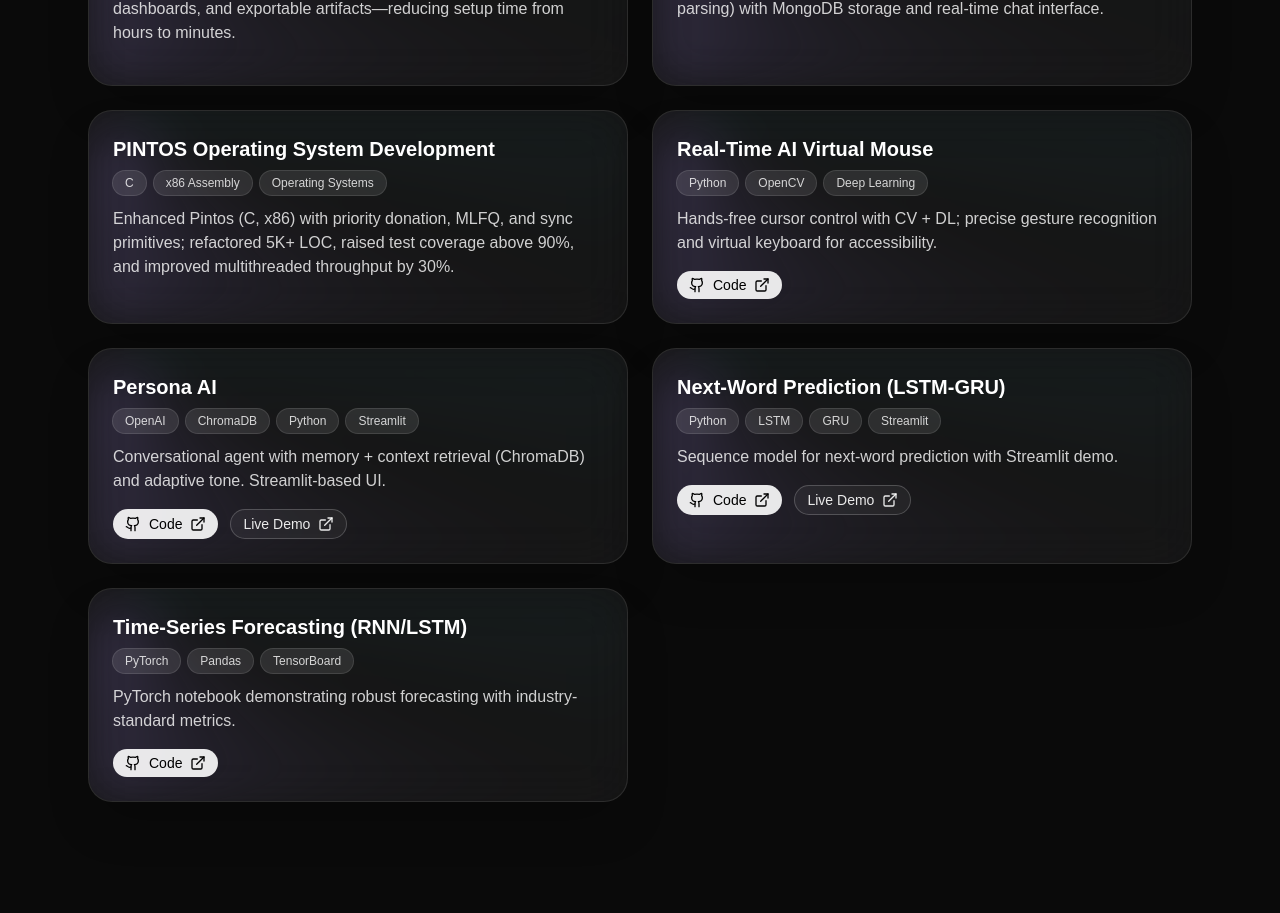
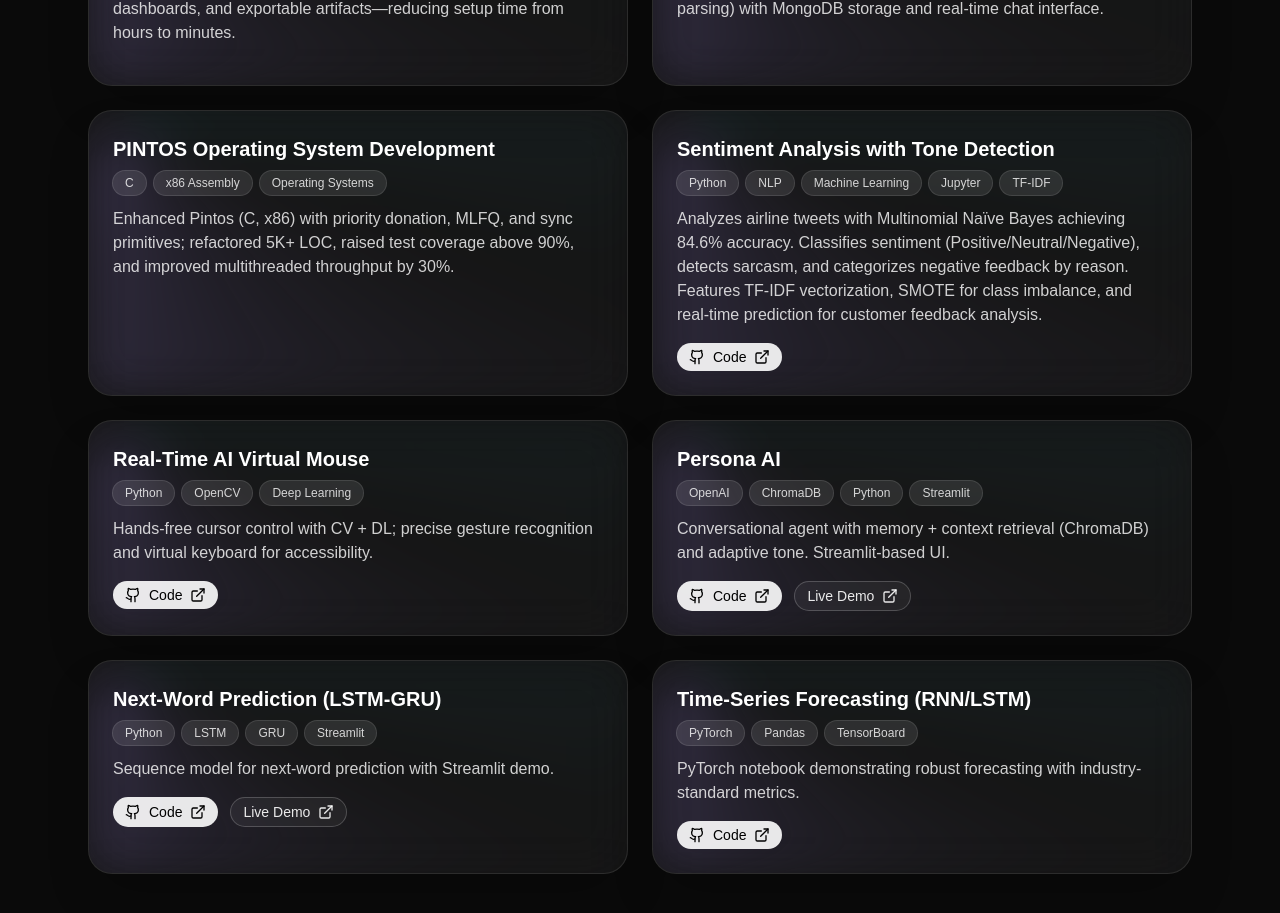
Before and after one commit to Harshabhi6129/Harsha_Portfolio, a Next.js app: page / in a window 1280 px wide. Shown: the part 3180-4093 px from the top of the page. Built offline with nearby package versions, Linux system fonts and the light colour scheme.

Commit message:
Add Sentiment Analysis with Tone Detection project

```diff
--- a/src/app/page.tsx
+++ b/src/app/page.tsx
@@ -74,6 +74,12 @@ const DATA = {
       title: "PINTOS Operating System Development",
       blurb: "Enhanced Pintos (C, x86) with priority donation, MLFQ, and sync primitives; refactored 5K+ LOC, raised test coverage above 90%, and improved multithreaded throughput by 30%.",
       tools: ["C", "x86 Assembly", "Operating Systems"],
+    },
+    {
+      title: "Sentiment Analysis with Tone Detection",
+      blurb: "Analyzes airline tweets with Multinomial Naïve Bayes achieving 84.6% accuracy. Classifies sentiment (Positive/Neutral/Negative), detects sarcasm, and categorizes negative feedback by reason. Features TF-IDF vectorization, SMOTE for class imbalance, and real-time prediction for customer feedback analysis.",
+      tools: ["Python", "NLP", "Machine Learning", "Jupyter", "TF-IDF"],
+      code: "https://github.com/Harshabhi6129/Sentiment-Analysis-with-Tone-Detection",
     },
     {
       title: "Real-Time AI Virtual Mouse",
```
